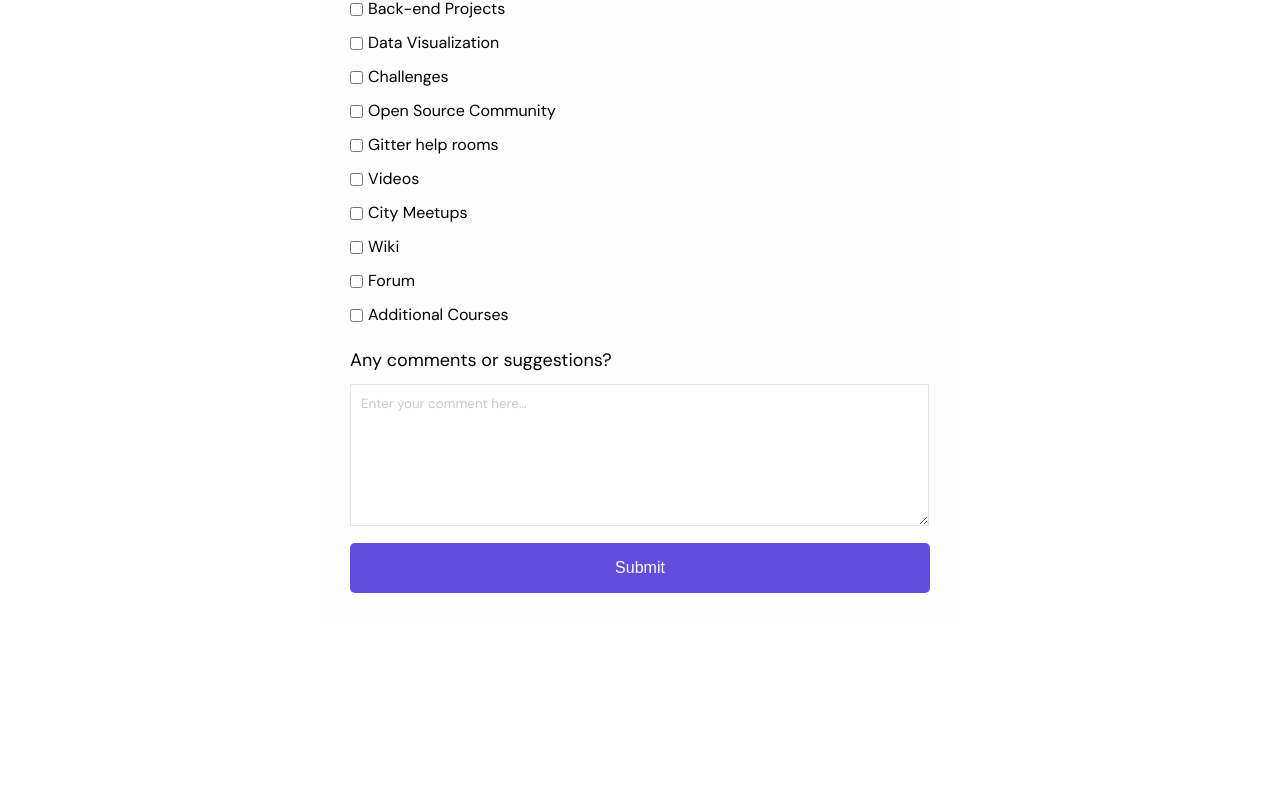
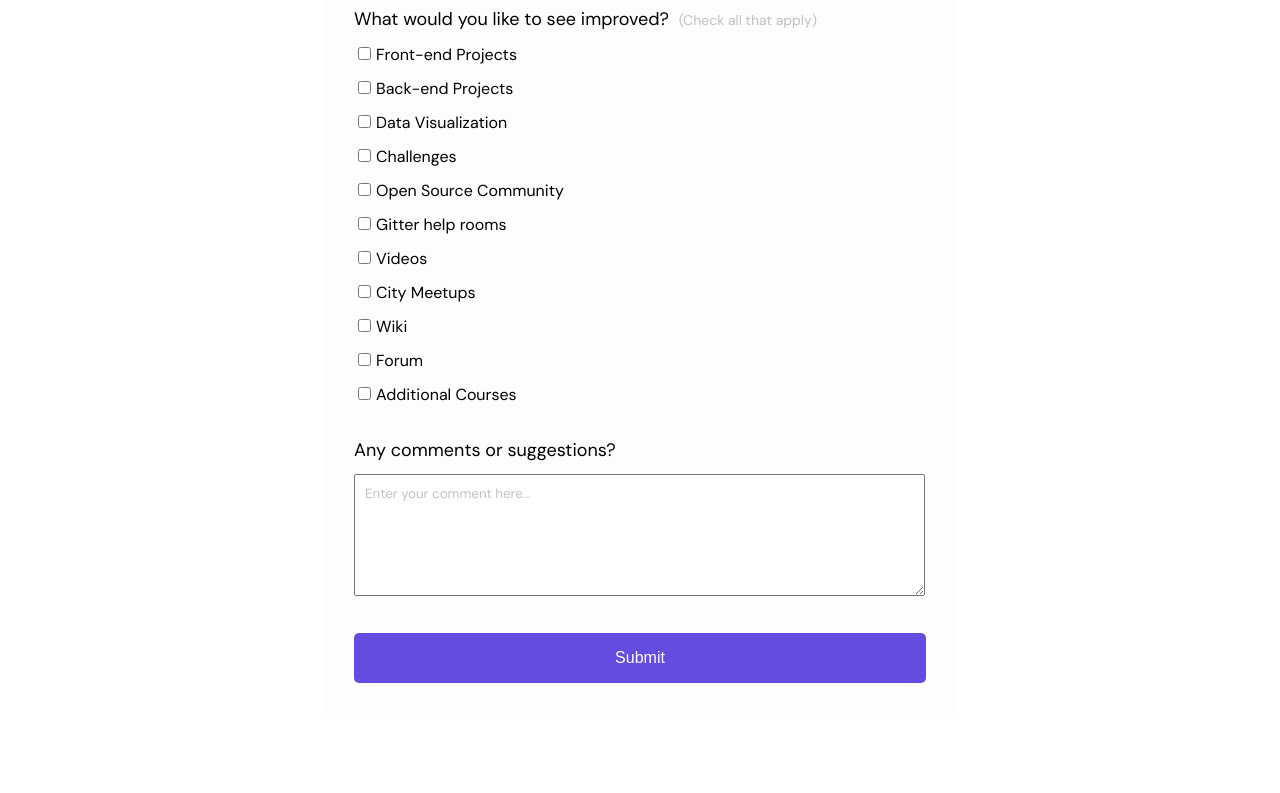
Before and after one commit to mayanesrine/freeCodeCamp-SurveyForm, a plain HTML site: page index.html in a window 1280 px wide. Shown: the part 942-1735 px from the top of the page. Before the commit the page ends 1565 px from the top, so only its background shows below. Drawn offline with Linux system fonts and the light colour scheme.

Commit message:
Code cleanup

```diff
--- a/CSS/style.css
+++ b/CSS/style.css
@@ -1,16 +1,19 @@
+:root {
+    --light-color: #fdfdfd;
+    --dark-color: #121212;
+    --placeholder-color: #c1c1c1;
+    --border-color: #e0e4e8;
+    --submit-background-color: #634ce0;
+}
+
 html {
     font-size: 10px;
-}
-
-* {
-    margin: 0;
 }
 
 body {
     font-family: 'DM Sans', sans-serif;
     font-size: 1.6rem;
     line-height: 1.5;
-    margin: 0;
 }
 
 body::before {
@@ -21,7 +24,7 @@ body::before {
     height: 100%;
     width: 100%;
     z-index: -1;
-    background: #3b3b4f;
+    background: var(--dark-color);
     background-image: linear-gradient( 115deg, rgba(255, 71, 22, 0.9), rgba(99, 76, 224, 0.9)), url("../Images/fcc-background-image.png");
     background-size: cover;
     background-repeat: no-repeat;
@@ -30,53 +33,68 @@ body::before {
 
 .container {
     width: 100%;
-    margin: 6rem auto 0 auto;
+    margin: 4rem auto 0 auto;
 }
 
-@media screen and (min-width: 640px) {
+@media screen and (min-width: 768px) {
     .container {
         width: 50%;
+        margin: 8rem auto;
     }
 }
 
 .header {
     text-align: center;
-    color: #fdfdfd;
+    color: var(--light-color);
     text-shadow: 1px 1px 1px rgba(0, 0, 0, 0.4);
 }
 
-h1 {
-    font-size: 3.6rem;
+#title {
+    width: 80%;
+    font-size: 3rem;
     font-weight: 400;
+    margin: 0 auto 2rem auto;
 }
 
-@media screen and (min-width: 640px) {
-    h1 {
+@media screen and (min-width: 768px) {
+    #title {
+        width: 100%;
         font-size: 4rem;
-        ;
     }
 }
 
 #description {
+    width: 80%;
     font-size: 1.6rem;
+    margin: 0 auto;
 }
 
-@media screen and (min-width: 640px) {
+@media screen and (min-width: 768px) {
     #description {
+        width: 100%;
         font-size: 1.8rem;
     }
 }
 
 #survey-form {
     margin-top: 4rem;
-    padding: 3rem;
-    background: #fdfdfd;
+    padding: 2rem;
+    background: var(--light-color);
     border-radius: .5rem;
 }
 
+@media screen and (min-width: 768px) {
+    #survey-form {
+        padding: 3rem;
+    }
+}
+
+.form-group {
+    margin-bottom: 3rem;
+}
+
 label {
-    display: flex;
-    align-items: center;
+    display: block;
     font-size: 1.6rem;
     margin: 1rem 0 .5rem 0;
 }
@@ -90,7 +108,7 @@ label {
 .clue {
     margin-left: .5rem;
     font-size: 1.4rem;
-    color: #c1c1c1;
+    color: var(--placeholder-color);
 }
 
 p {
@@ -104,12 +122,12 @@ p {
     height: 4rem;
     margin-bottom: 2rem;
     padding-left: 1rem;
-    border: 1px solid #e0e4e8;
+    border: 1px solid var(--border-color);
     border-radius: .25rem;
 }
 
 ::placeholder {
-    color: #c9c9c9;
+    color: var(--placeholder-color);
 }
 
 #name,
@@ -126,26 +144,26 @@ p {
 
 .input-textarea {
     margin-top: .5rem;
-    min-height: 120px;
+    min-height: 10rem;
     width: 96%;
     padding: 1rem;
     resize: vertical;
-    border: 1px solid #e0e4e8;
+    border: 1px solid var(--border-color));
 }
 
 textarea::placeholder {
     font-family: 'DM Sans', sans-serif;
-    color: #c9c9c9;
+    color: var(--placeholder-color);
 }
 
-.submit-button {
+#submit {
     display: block;
     font-size: 1.6rem;
     margin-top: 1rem;
     width: 100%;
     padding: 1.6rem;
-    background: #634ce0;
-    color: #fdfdfd;
+    background: var(--submit-background-color);
+    color: var(--light-color);
     border: none;
     border-radius: .5rem;
     cursor: pointer;
--- a/index.html
+++ b/index.html
@@ -11,7 +11,7 @@
 </head>
 
 <body>
-    <div class="container">
+    <main class="container">
         <header class="header">
             <h1 id="title">freeCodeCamp Survey Form</h1>
             <p id="description">
@@ -122,13 +122,11 @@
                 <textarea id="comments" class="input-textarea" name="comment" placeholder="Enter your comment here..."></textarea>
             </div>
 
-            <div class="form-group">
-                <button type="submit" id="submit" class="submit-button">
-                    Submit
-                </button>
-            </div>
+            <button type="submit" id="submit">
+                Submit
+            </button>
         </form>
-    </div>
+    </main>
 </body>
 
 </html>
```
